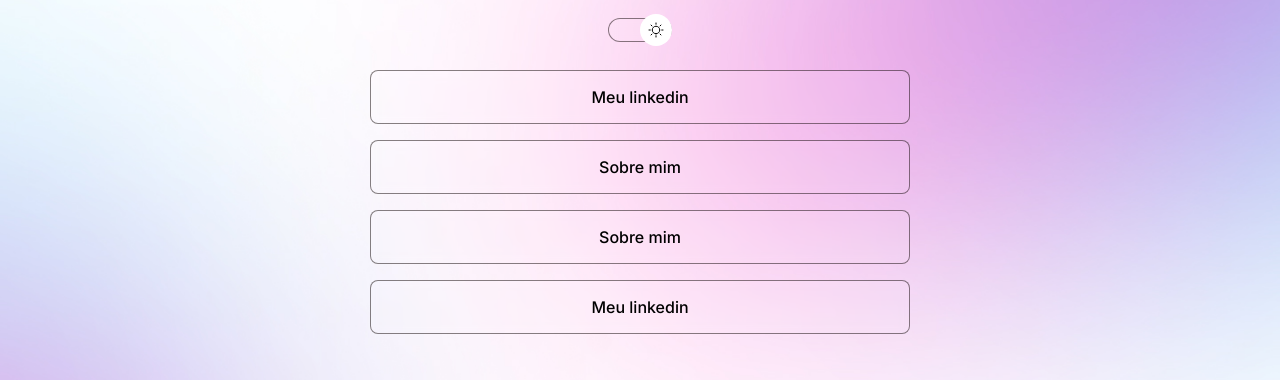
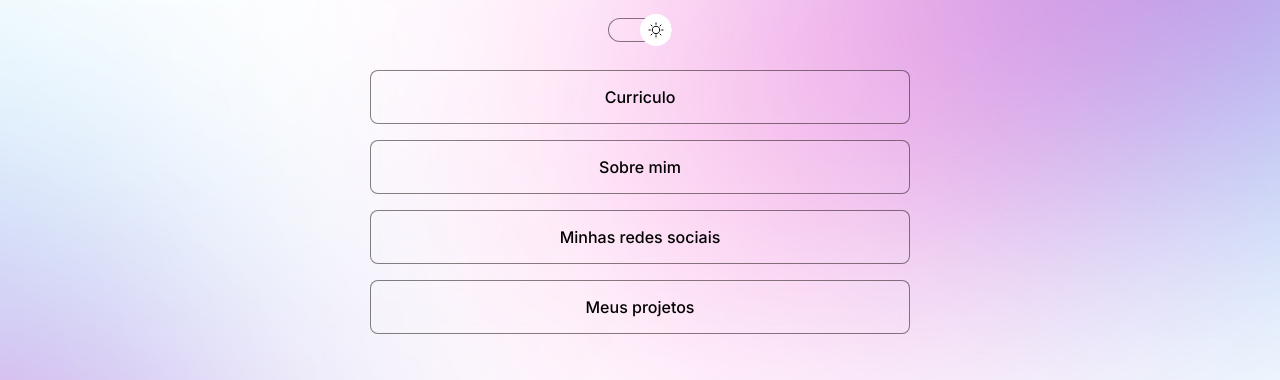
Before and after one commit to miguelguilherme97/ProjetoPortifolio, a plain HTML site: page index.html in a window 1280 px wide. Shown: the part 238-618 px from the top of the page. Drawn offline with nearby package versions, Linux system fonts and the light colour scheme.

Commit message:
Alterações pequeninas

```diff
--- a/index.html
+++ b/index.html
@@ -25,11 +25,10 @@
         <span></span>
       </div>
       <ul>
-        <li><a href="#">Meu linkedin</a></li>
-        <li><a href="#" target="_blank">Sobre mim</a></li>
-        <!-- Blank serve para abrir a pagina em outra aba -->
+        <li><a href="#">Curriculo</a></li>
         <li><a href="#">Sobre mim</a></li>
-        <li><a href="#">Meu linkedin</a></li>
+        <li><a href="#">Minhas redes sociais</a></li>
+        <li><a href="#">Meus projetos</a></li>
       </ul>
       <div id="social-links">
         <a href="https://www.instagram.com/miguelguilherme997/" target="_blank">
```
